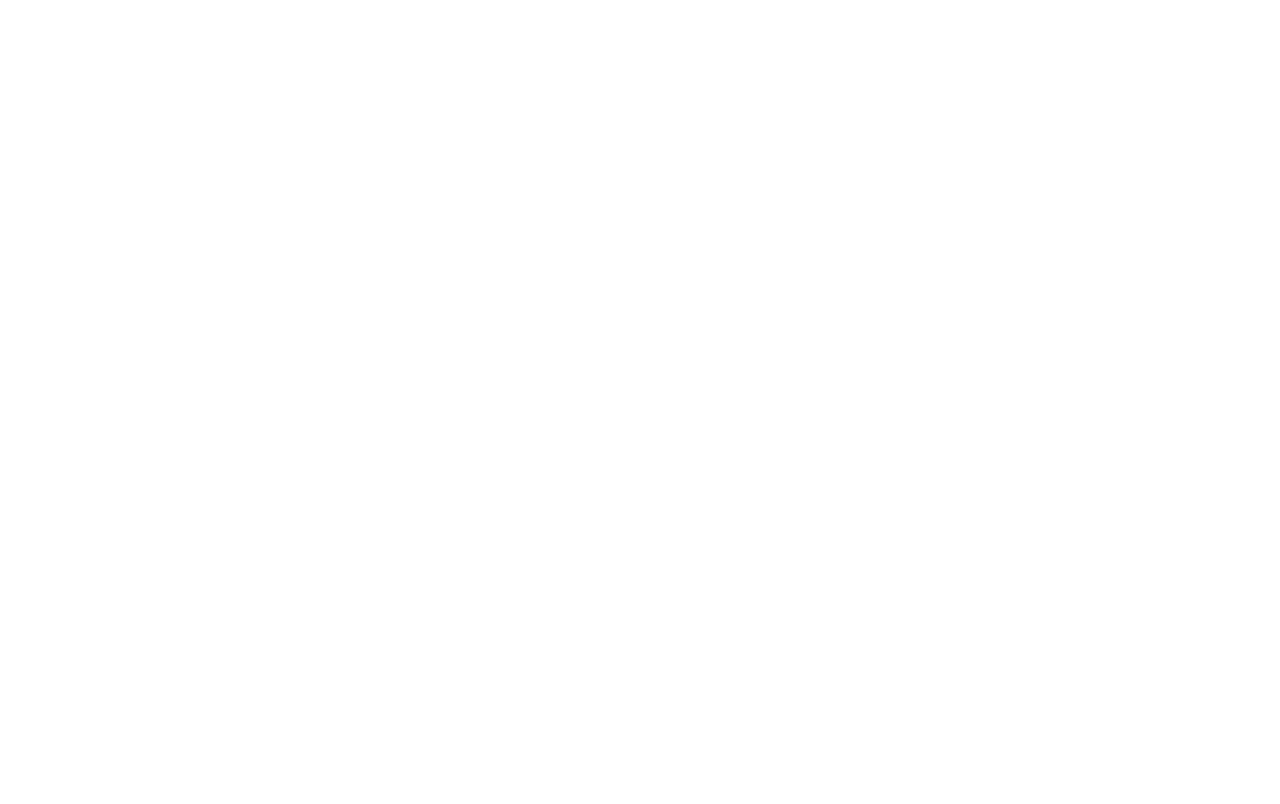
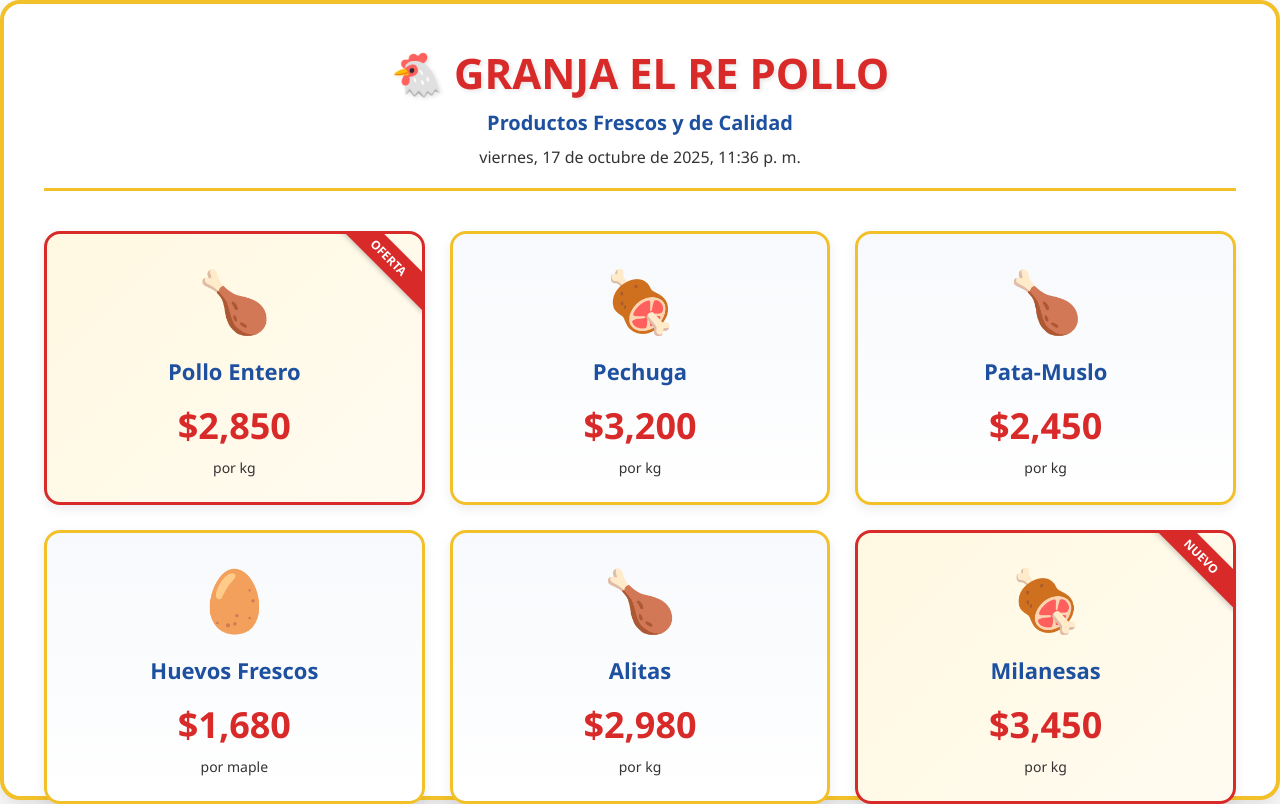
Before and after one commit to fabricaricato/carteleria-digital-el-re-pollo, a React (Vite) app: page /carteleria in a window 1280 px wide. Before the commit this address had no page. Built offline with nearby package versions, Linux system fonts and the light colour scheme.

Commit message:
cartelería básica establecida enrutada

```diff
--- a/src/index.css
+++ b/src/index.css
@@ -468,3 +468,154 @@
   transform: translateY(-3px);
   text-decoration: underline;
 }
+
+/* === CARTELERÍA DIGITAL === */
+
+.carteleria-contenedor {
+  width: 100%;
+  height: 100vh;
+  background-color: var(--color-blanco);
+  border-radius: 20px;
+  border: 4px solid var(--color-amarillo-principal);
+  box-shadow: 0 10px 30px var(--color-sombra);
+  padding: 40px;
+  animation: aparecer 0.6s ease-out;
+}
+
+@keyframes aparecer {
+  from {
+    transform: translateY(20px);
+    opacity: 0;
+  }
+  to {
+    transform: translateY(0);
+    opacity: 1;
+  }
+}
+
+.encabezado {
+  text-align: center;
+  margin-bottom: 40px;
+  padding-bottom: 20px;
+  border-bottom: 3px solid var(--color-amarillo-principal);
+}
+
+.logo-titulo {
+  font-size: 42px;
+  color: var(--color-rojo-principal);
+  font-weight: 700;
+  margin-bottom: 8px;
+  text-shadow: 2px 2px 4px rgba(0, 0, 0, 0.1);
+}
+
+.subtitulo-cartel {
+  font-size: 20px;
+  color: var(--color-azul-principal);
+  font-weight: 600;
+}
+
+.fecha-hora {
+  margin-top: 10px;
+  font-size: 16px;
+  color: var(--color-texto-oscuro);
+  font-weight: 500;
+}
+
+.grid-productos {
+  display: grid;
+  grid-template-columns: repeat(auto-fit, minmax(280px, 1fr));
+  gap: 25px;
+  margin-bottom: 30px;
+}
+
+.tarjeta-producto {
+  background: linear-gradient(to bottom, #f7f9fc, var(--color-blanco));
+  border: 3px solid var(--color-amarillo-principal);
+  border-radius: 16px;
+  padding: 25px;
+  text-align: center;
+  transition: all 0.3s ease;
+  box-shadow: 0 4px 12px rgba(0, 0, 0, 0.08);
+}
+
+.tarjeta-producto:hover {
+  transform: translateY(-5px);
+  box-shadow: 0 8px 20px rgba(0, 0, 0, 0.15);
+  border-color: var(--color-rojo-principal);
+}
+
+.icono-producto {
+  font-size: 60px;
+  margin-bottom: 15px;
+}
+
+.nombre-producto {
+  font-size: 22px;
+  font-weight: 700;
+  color: var(--color-azul-principal);
+  margin-bottom: 15px;
+}
+
+.precio-producto {
+  font-size: 36px;
+  font-weight: 800;
+  color: var(--color-rojo-principal);
+  margin-bottom: 8px;
+}
+
+.unidad-producto {
+  font-size: 14px;
+  color: var(--color-texto-oscuro);
+  font-weight: 500;
+}
+
+.destacado {
+  background: linear-gradient(135deg, #fff8e1, #fffbf0);
+  border-color: var(--color-rojo-principal);
+  position: relative;
+  overflow: hidden;
+}
+
+.etiqueta-oferta {
+  position: absolute;
+  top: 10px;
+  right: -30px;
+  background-color: var(--color-rojo-principal);
+  color: var(--color-blanco);
+  padding: 5px 40px;
+  font-size: 12px;
+  font-weight: 700;
+  transform: rotate(45deg);
+  box-shadow: 0 2px 5px rgba(0, 0, 0, 0.2);
+}
+
+.mensaje-contacto {
+  font-size: 18px;
+  color: var(--color-azul-principal);
+  font-weight: 600;
+  margin-bottom: 10px;
+}
+
+.info-contacto {
+  font-size: 16px;
+  color: var(--color-texto-oscuro);
+  margin: 5px 0;
+}
+
+.info-contacto strong {
+  color: var(--color-rojo-principal);
+}
+
+@media (max-width: 768px) {
+  .logo-titulo {
+    font-size: 32px;
+  }
+
+  .subtitulo-cartel {
+    font-size: 16px;
+  }
+
+  .grid-productos {
+    grid-template-columns: 1fr;
+  }
+}
--- a/src/router/RouterApp.jsx
+++ b/src/router/RouterApp.jsx
@@ -5,6 +5,7 @@
 import Restablecer from "../views/Restablecer"
 import ProtectedRoute from "../components/ProtectedRouteLogin";
 import ProtectedResetRoute from "../components/ProtectedResetRoute";
+import Carteleria from "../views/Carteleria"
 
 const RouterApp = () => {
   return (
@@ -21,6 +22,7 @@
             <Restablecer />
           </ProtectedResetRoute>
           } />
+        <Route path="/carteleria" element={<Carteleria/>} />
       </Routes>
     </BrowserRouter>
   )
--- a/src/views/Carteleria.jsx
+++ b/src/views/Carteleria.jsx
@@ -0,0 +1,108 @@
+import { useState, useEffect } from 'react';
+
+const CarteleriaDigital = () => {
+  const [fechaHora, setFechaHora] = useState('');
+
+  useEffect(() => {
+    const actualizarFechaHora = () => {
+      const ahora = new Date();
+      const opciones = {
+        weekday: 'long',
+        year: 'numeric',
+        month: 'long',
+        day: 'numeric',
+        hour: '2-digit',
+        minute: '2-digit'
+      };
+      const fechaHoraTexto = ahora.toLocaleDateString('es-AR', opciones);
+      setFechaHora(fechaHoraTexto);
+    };
+
+    actualizarFechaHora();
+    const intervalo = setInterval(actualizarFechaHora, 60000);
+
+    return () => clearInterval(intervalo);
+  }, []);
+
+  const productos = [
+    {
+      id: 1,
+      icono: '🍗',
+      nombre: 'Pollo Entero',
+      precio: '$2,850',
+      unidad: 'por kg',
+      destacado: true,
+      etiqueta: 'OFERTA'
+    },
+    {
+      id: 2,
+      icono: '🍖',
+      nombre: 'Pechuga',
+      precio: '$3,200',
+      unidad: 'por kg',
+      destacado: false
+    },
+    {
+      id: 3,
+      icono: '🍗',
+      nombre: 'Pata-Muslo',
+      precio: '$2,450',
+      unidad: 'por kg',
+      destacado: false
+    },
+    {
+      id: 4,
+      icono: '🥚',
+      nombre: 'Huevos Frescos',
+      precio: '$1,680',
+      unidad: 'por maple',
+      destacado: false
+    },
+    {
+      id: 5,
+      icono: '🍗',
+      nombre: 'Alitas',
+      precio: '$2,980',
+      unidad: 'por kg',
+      destacado: false
+    },
+    {
+      id: 6,
+      icono: '🍖',
+      nombre: 'Milanesas',
+      precio: '$3,450',
+      unidad: 'por kg',
+      destacado: true,
+      etiqueta: 'NUEVO'
+    }
+  ];
+
+  return (
+    <div className="carteleria-contenedor">
+      <div className="encabezado">
+        <h1 className="logo-titulo">🐔 GRANJA EL RE POLLO</h1>
+        <p className="subtitulo-cartel">Productos Frescos y de Calidad</p>
+        <p className="fecha-hora">{fechaHora}</p>
+      </div>
+
+      <div className="grid-productos">
+        {productos.map((producto) => (
+          <div
+            key={producto.id}
+            className={`tarjeta-producto ${producto.destacado ? 'destacado' : ''}`}
+          >
+            {producto.destacado && (
+              <div className="etiqueta-oferta">{producto.etiqueta}</div>
+            )}
+            <div className="icono-producto">{producto.icono}</div>
+            <h2 className="nombre-producto">{producto.nombre}</h2>
+            <p className="precio-producto">{producto.precio}</p>
+            <p className="unidad-producto">{producto.unidad}</p>
+          </div>
+        ))}
+      </div>
+    </div>
+  );
+};
+
+export default CarteleriaDigital
--- a/src/views/Home.jsx
+++ b/src/views/Home.jsx
@@ -12,7 +12,7 @@
       <h1 className="titulo-home">Panel de administración - El Re Pollo</h1>
       <section className="botones">
         <Link className="boton-precios" to="/panel">Cambio de precios</Link>
-        <Link className="vista-previa">Vista previa de cartelería</Link>
+        <Link className="vista-previa" to="/carteleria">Vista previa de cartelería</Link>
       </section>
       <div className="contenedor-cerrar-sesion">
         <button onClick={manejarBotonCerrar} className="boton-cerrar-sesion">Cerrar sesión</button>
```
